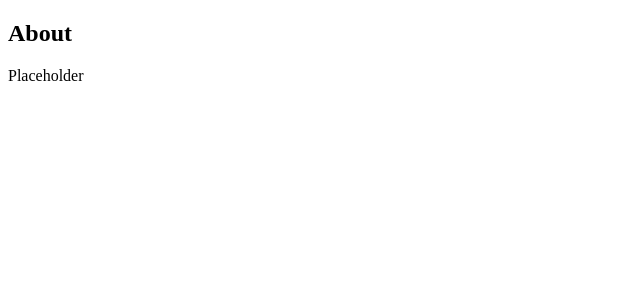
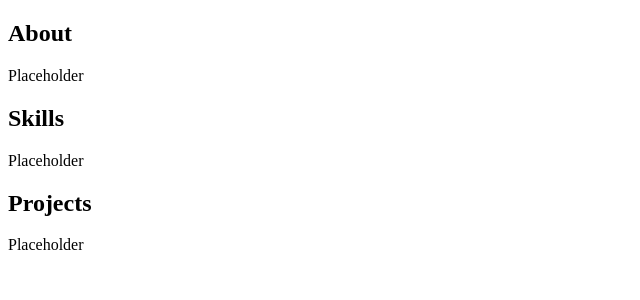
Before and after one commit to adcanoardev/adcanoar.dev, a Next.js app: page / in a window 1280 px wide. Shown: the top 300 px of the page, without its empty margins (0-640 px from the left). Built offline with nearby package versions, Linux system fonts and the light colour scheme.

Commit message:
Added projects && Skills

```diff
--- a/src/app/page.tsx
+++ b/src/app/page.tsx
@@ -1,11 +1,15 @@
 import Container from "@/components/layout/Container";
 import About from "@/components/sections/About";
+import Projects from "@/components/sections/Projects";
+import Skills from "@/components/sections/Skills";
 
 export default function Home() {
   return (
     <main>
       <Container>
           <About />
+          <Skills />
+          <Projects />
       </Container>
     </main>
   );
--- a/src/components/layout/Header.tsx
+++ b/src/components/layout/Header.tsx
@@ -1,4 +1,4 @@
-import Container from "./Container";
+import Container from "@/components/layout/Container";
 
 const Header = () => {
     return (
@@ -6,6 +6,8 @@ const Header = () => {
             <Container>
                 <nav>
                     <a href="#about">About</a>
+                    <a href="#skills">Skills</a>
+                    <a href="#projects">Projects</a>
                 </nav>
             </Container>
         </header>
--- a/src/components/sections/About.tsx
+++ b/src/components/sections/About.tsx
@@ -1,10 +1,11 @@
+import Section from "@/components/ui/Section";
+
 const About = () => {
-  return (
-    <section id="about" className="scroll-mt-24 py-24">
-        <h2>About</h2>
-        <p>Placeholder</p>
-    </section>
-  );
+    return (
+        <Section id="about" title="About">
+            <p>Placeholder</p>
+        </Section>
+    );
 };
 
-export default About
+export default About;
--- a/src/components/sections/Projects.tsx
+++ b/src/components/sections/Projects.tsx
@@ -0,0 +1,11 @@
+import Section from "@/components/ui/Section";
+
+const Projects = () => {
+    return (
+        <Section id="projects" title="Projects">
+            <p>Placeholder</p>
+        </Section>
+    );
+};
+
+export default Projects;
--- a/src/components/sections/Skills.tsx
+++ b/src/components/sections/Skills.tsx
@@ -0,0 +1,11 @@
+import Section from "@/components/ui/Section";
+
+const Skills = () => {
+    return (
+        <Section id="skills" title="Skills">
+            <p>Placeholder</p>
+        </Section>
+    );
+};
+
+export default Skills;
--- a/src/components/ui/Section.tsx
+++ b/src/components/ui/Section.tsx
@@ -0,0 +1,20 @@
+type SectionProps = {
+    id?: string;
+    title: string;
+    children: React.ReactNode;
+};
+
+const Section = ({ id, title, children }: SectionProps) => {
+    return (
+        <section id={id} className="scroll-mt-24 py-24">
+            <div className="grid gap-8 lg:grid-cols-12">
+                <div className="lg:col-span-4">
+                    <h2 className="text-2xl font-semibold">{title}</h2>
+                </div>
+                <div className="lg:col-span-8">{children}</div>
+            </div>
+        </section>
+    );
+};
+
+export default Section;
```
